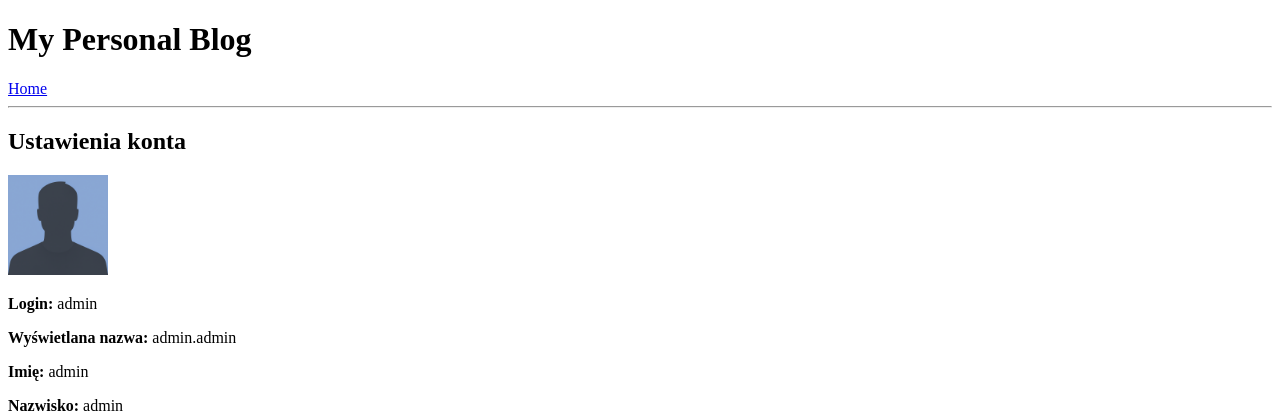
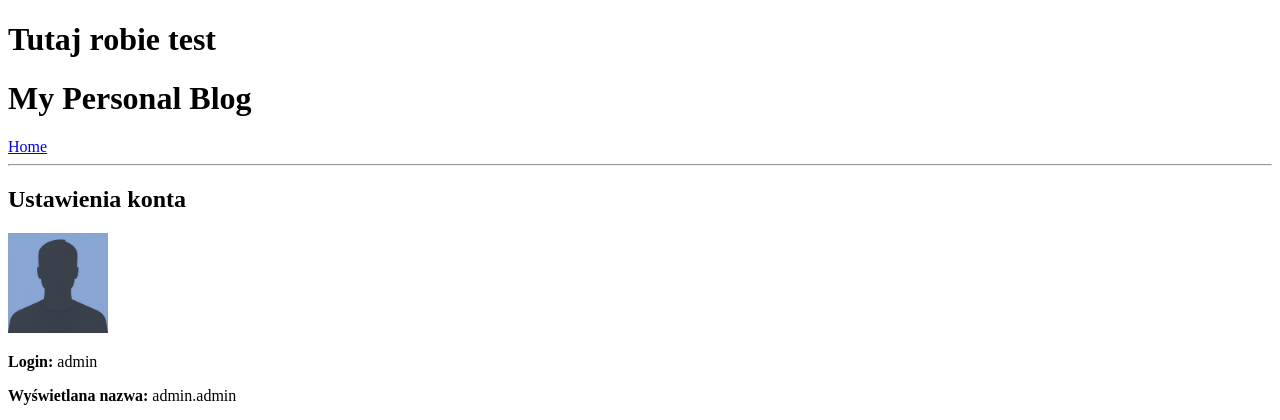
Before and after one commit to mpolan/projekt_blog, a Django app: page /accounts/settings/ in a window 1280 px wide. Shown: the top 420 px of the page. Run offline with Django 5.2, Linux system fonts and the light colour scheme; a user stored in the database is signed in; data comes from the database, SQL or seed files in the repository.

Commit message:
Update base.html

```diff
--- a/personal_blog/templates/base.html
+++ b/personal_blog/templates/base.html
@@ -5,6 +5,7 @@
 <head>
     <meta charset="utf-8">
     <title>My Personal Blog</title>
+    <h1>Tutaj robie test</h1>
     {% comment %} <link rel="stylesheet" href="https://cdn.simplecss.org/simple.min.css"> {% endcomment %}
 </head>
 <body>
```
